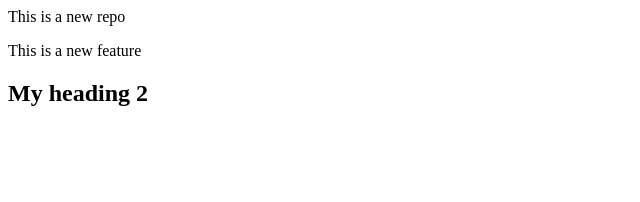
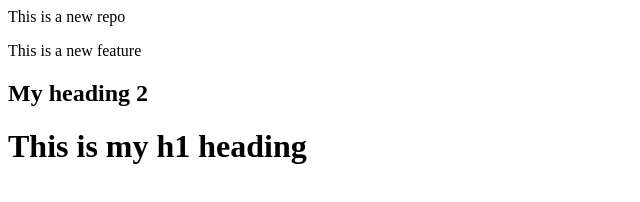
Before and after one commit to Code-dev4004/localRepo, a plain HTML site: page index.html in a window 1280 px wide. Shown: the whole page, without its empty margins (0-640 px from the left). Drawn offline with Linux system fonts and the light colour scheme.

Commit message:
Add h1 heading

```diff
--- a/index.html
+++ b/index.html
@@ -1,3 +1,4 @@
 <p>This is a new repo</p>
 <p>This is a new feature</p>
 <h2>My heading 2</h2>
+<h1>This is my h1 heading</h1>
```
